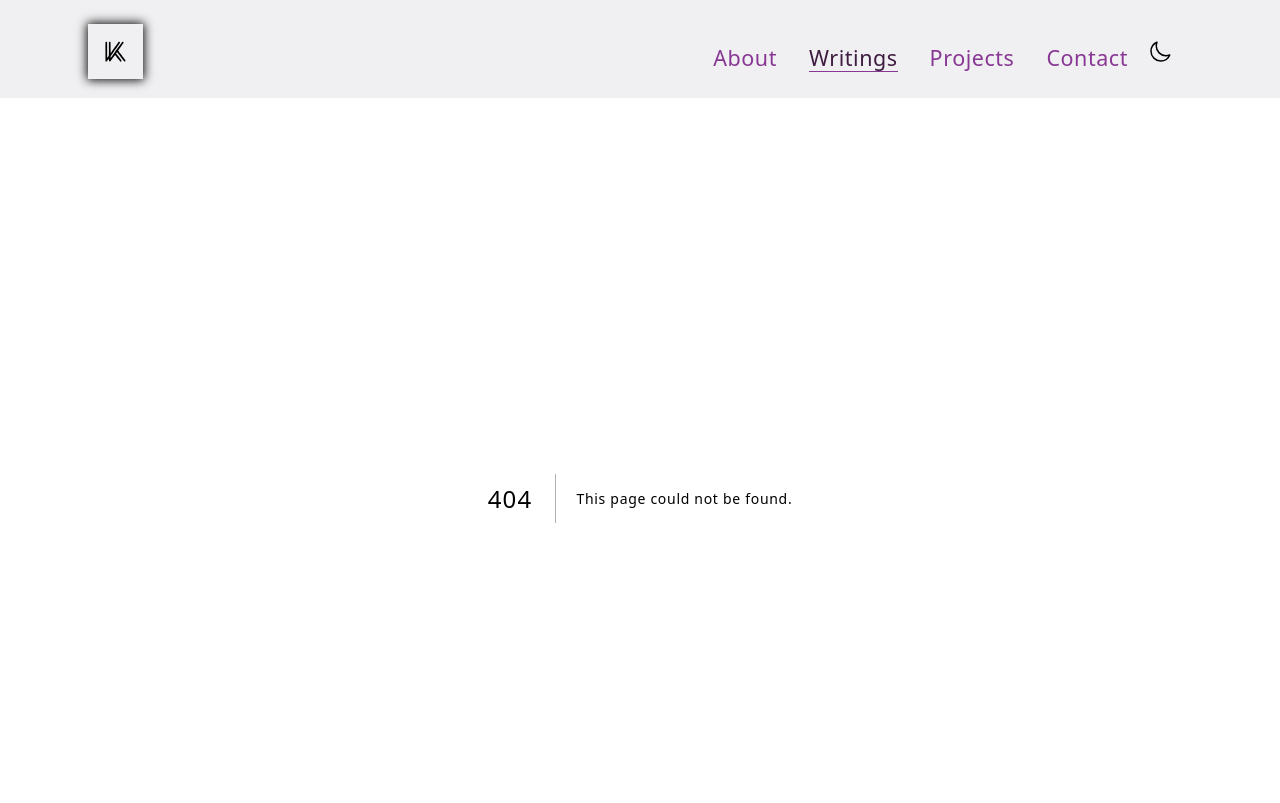
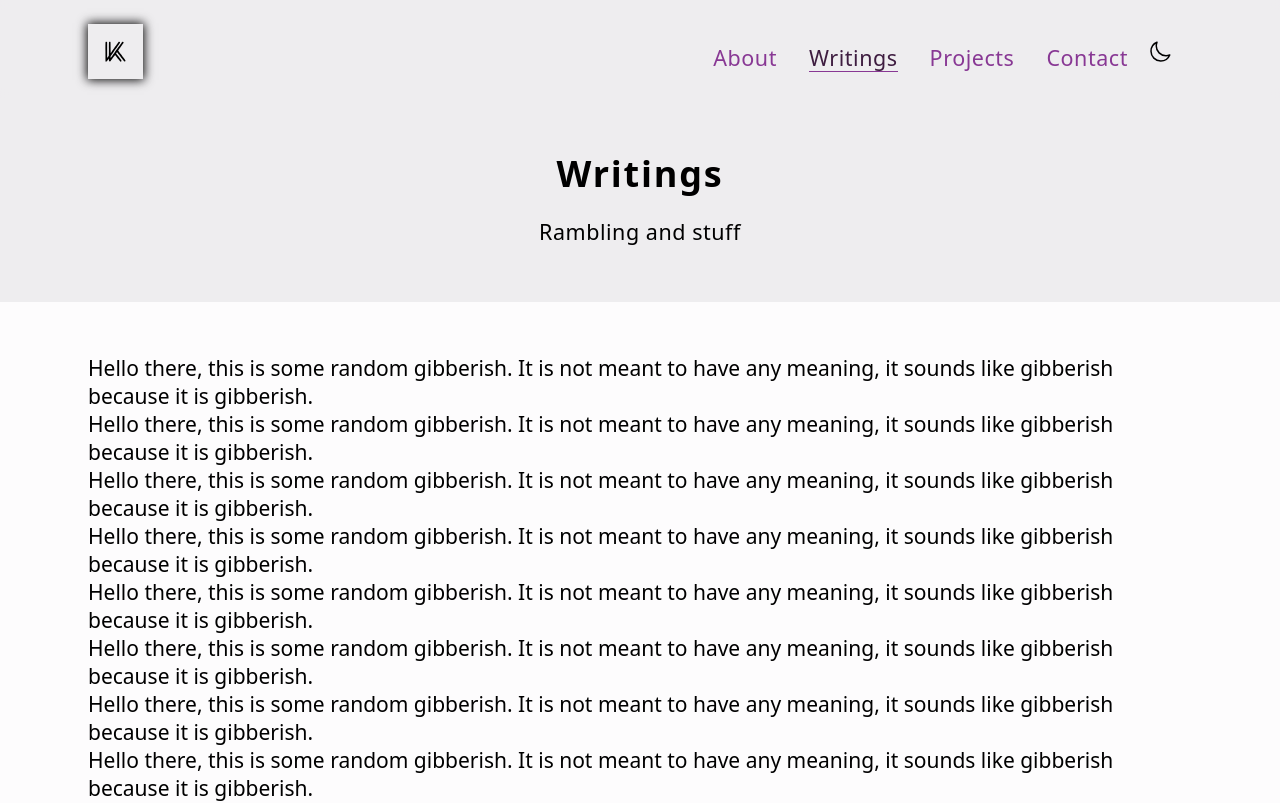
Before and after one commit to khinshankhan/www, a Next.js app: page /writings in a window 1280 px wide. Before the commit this address had no page. Shown: the top 803 px of the page. Built offline with nearby package versions, Linux system fonts and the light colour scheme.

Commit message:
add page transitions using framer motion

```diff
--- a/components/layouts/page-skeleton.tsx
+++ b/components/layouts/page-skeleton.tsx
@@ -1,4 +1,5 @@
 import React, { type ReactNode } from "react"
+import { motion as m } from "framer-motion"
 
 interface PageSkeletonLayoutProps {
   title: string
@@ -11,10 +12,16 @@ export function PageSkeletonLayout({ title, subtitle, children }: PageSkeletonLa
   // move page container up to sidebar when implemented
   return (
     <main>
-      <header className="bg-theme-bg py-14 text-center">
+      <m.header
+        className="bg-theme-bg py-14 text-center"
+        initial={{ marginTop: "150vh" }}
+        animate={{ marginTop: 0 }}
+        exit={{ marginTop: "150vh" }}
+        transition={{ duration: 0.6, ease: "easeInOut" }}
+      >
         <h1 style={{ paddingBottom: "24px" }}>{title}</h1>
         <p className="main-nav">{subtitle}</p>
-      </header>
+      </m.header>
 
       <div className="bg-theme-contentBg py-5">
         <div className="page-container">
--- a/package.json
+++ b/package.json
@@ -16,6 +16,7 @@
     "@ianvs/prettier-plugin-sort-imports": "^3.7.1",
     "@radix-ui/react-collapsible": "^1.0.1",
     "clsx": "^1.2.1",
+    "framer-motion": "^10.0.0",
     "next": "^13.1.6",
     "next-themes": "^0.2.1",
     "react": "^18.2.0",
--- a/pages/_app.tsx
+++ b/pages/_app.tsx
@@ -3,6 +3,8 @@ import Head from "next/head"
 
 import { ThemeProvider } from "components/providers"
 import "styles/globals.css"
+import { AnimatePresence } from "framer-motion"
+
 import { BaseLayout as Layout } from "components/layouts"
 
 export default function App({ Component, pageProps }: AppProps) {
@@ -22,7 +24,9 @@ export default function App({ Component, pageProps }: AppProps) {
       </Head>
       <ThemeProvider attribute="class" defaultTheme="system" enableSystem>
         <Layout isHero={isHero}>
-          <Component {...pageProps} />
+          <AnimatePresence mode="wait" onExitComplete={() => window.scrollTo(0, 0)}>
+            <Component {...pageProps} />
+          </AnimatePresence>
         </Layout>
       </ThemeProvider>
     </>
--- a/pages/index.tsx
+++ b/pages/index.tsx
@@ -1,10 +1,17 @@
 import React from "react"
+import { motion as m } from "framer-motion"
 
 export default function Page() {
   return (
-    <div className="page-container text-center">
+    <m.div
+      className="page-container text-center"
+      initial={{ opacity: 0 }}
+      animate={{ opacity: 1 }}
+      exit={{ opacity: 0 }}
+      transition={{ duration: 1.25, ease: "easeInOut" }}
+    >
       <h1>Hello there, I’m Khinshan!</h1>
-    </div>
+    </m.div>
   )
 }
 
--- /dev/null
+++ b/pages/writings.tsx
@@ -0,0 +1,44 @@
+import React from "react"
+
+import { narray } from "lib/utils"
+
+import { PageSkeletonLayout } from "components/layouts/page-skeleton"
+
+export default function Page() {
+  return (
+    <PageSkeletonLayout title="Writings" subtitle="Rambling and stuff">
+      <Lorem n={20} />
+      <p className="text-sky-400">hello there and lorem ipsum</p>
+      <h1>Heading 1</h1>
+      <h2>Heading 2</h2>
+      <h3>Heading 3</h3>
+      <h4>Heading 4</h4>
+      <h5>Heading 5</h5>
+      <h6>Heading 6</h6>
+      <p className="main-nav">main nav</p>
+      <p>paragraph</p>
+      <h3>
+        <a className="anchor" href="https://google.com">
+          Anchored Link
+        </a>
+      </h3>
+      This is a link <a href="https://google.com">Google link</a> and it goes to google.
+      <Lorem />
+    </PageSkeletonLayout>
+  )
+}
+
+function Lorem({ n = 50 }) {
+  return (
+    <>
+      {narray(n).map((v) => {
+        return (
+          <p key={v}>
+            Hello there, this is some random gibberish. It is not meant to have any meaning, it
+            sounds like gibberish because it is gibberish.
+          </p>
+        )
+      })}
+    </>
+  )
+}
```
Also changed, not shown: 1 other file (tests, documents, lock files or other folders).
